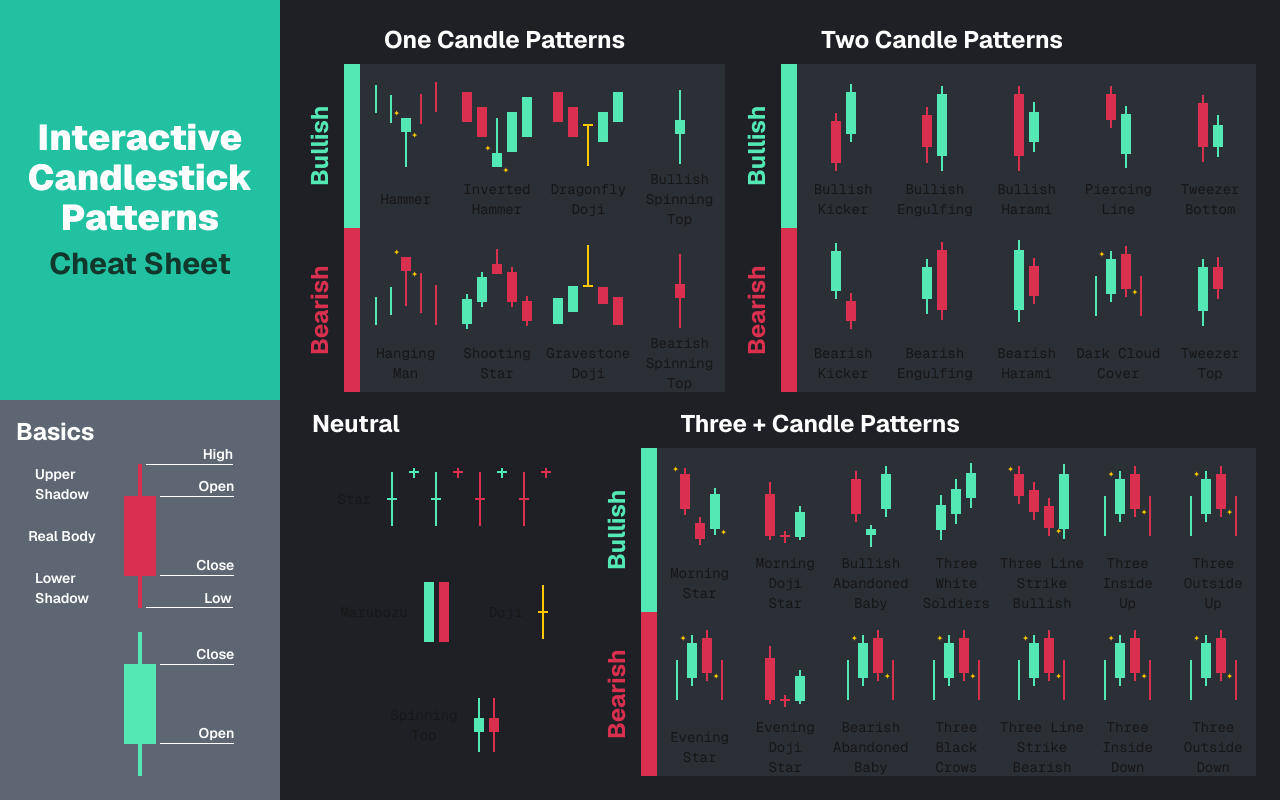
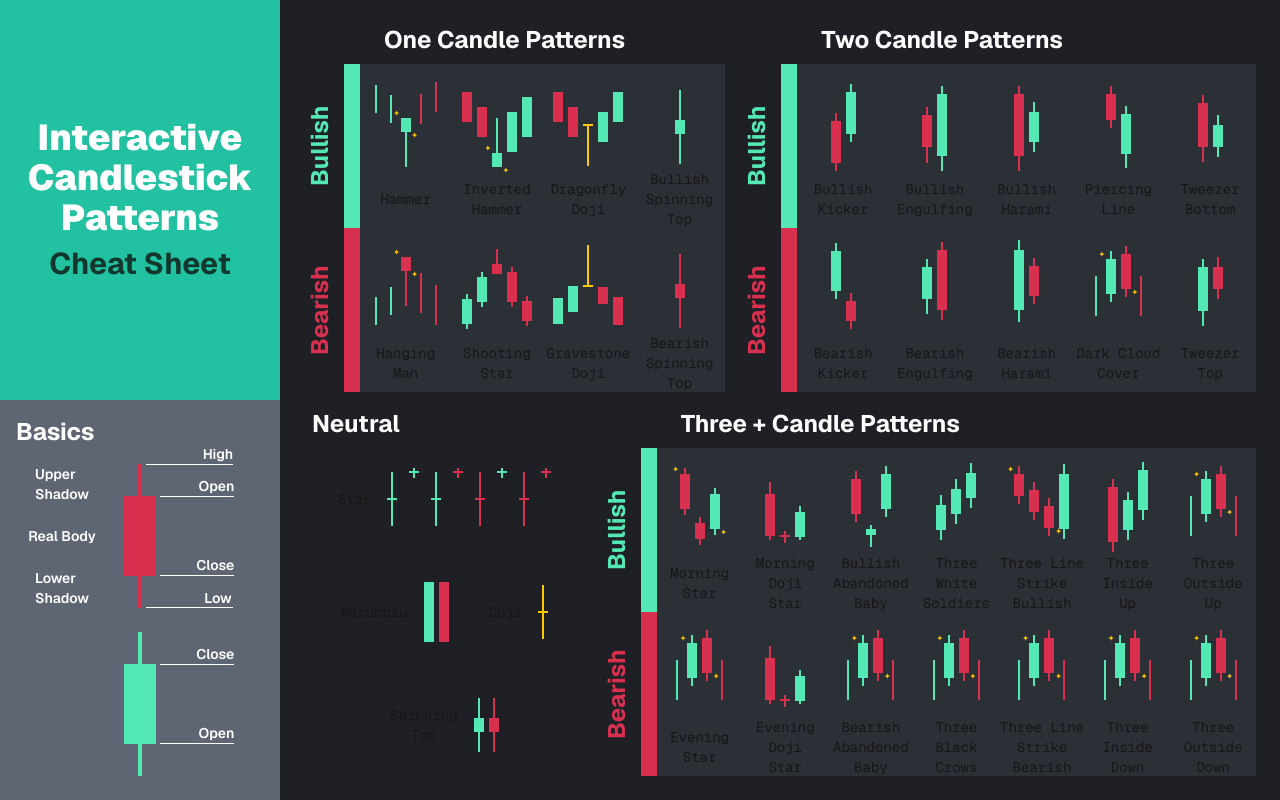
Before and after one commit to borakilicoglu/candlix, a Next.js app: page / in a window 1280 px wide. Built offline with nearby package versions, Linux system fonts and the light colour scheme.

Commit message:
Make project great again

```diff
--- a/app/components/patterns/threeCandlePatterns/ThreeInsideUp.tsx
+++ b/app/components/patterns/threeCandlePatterns/ThreeInsideUp.tsx
@@ -5,40 +5,28 @@ export default function ThreeInsideUp({ title }: { title?: string }) {
   return (
     <PatternWrapper title={title}>
       <Candle
+        color="red"
+        wickTop={8}
+        bodyHeight={55}
+        wickBottom={10}
+        offsetX={0}
+        offsetY={14}
+      />
+      <Candle
         color="green"
-        wickTop={15}
-        bodyWidth={2}
-        bodyHeight={5}
-        wickBottom={20}
+        wickTop={8}
+        bodyHeight={30}
+        wickBottom={10}
         offsetX={0}
         offsetY={15}
       />
       <Candle
         color="green"
         wickTop={8}
-        bodyHeight={35}
-        wickBottom={8}
-        offsetX={0}
-        offsetY={-5}
-        stars={[{ position: "top-left" }]}
-      />
-      <Candle
-        color="red"
-        wickTop={8}
-        bodyHeight={35}
-        wickBottom={8}
+        bodyHeight={40}
+        wickBottom={10}
         offsetX={0}
         offsetY={-10}
-        stars={[{ position: "bottom-right" }]}
-      />
-      <Candle
-        color="red"
-        wickTop={15}
-        bodyWidth={2}
-        bodyHeight={5}
-        wickBottom={20}
-        offsetX={0}
-        offsetY={15}
       />
     </PatternWrapper>
   );
```
